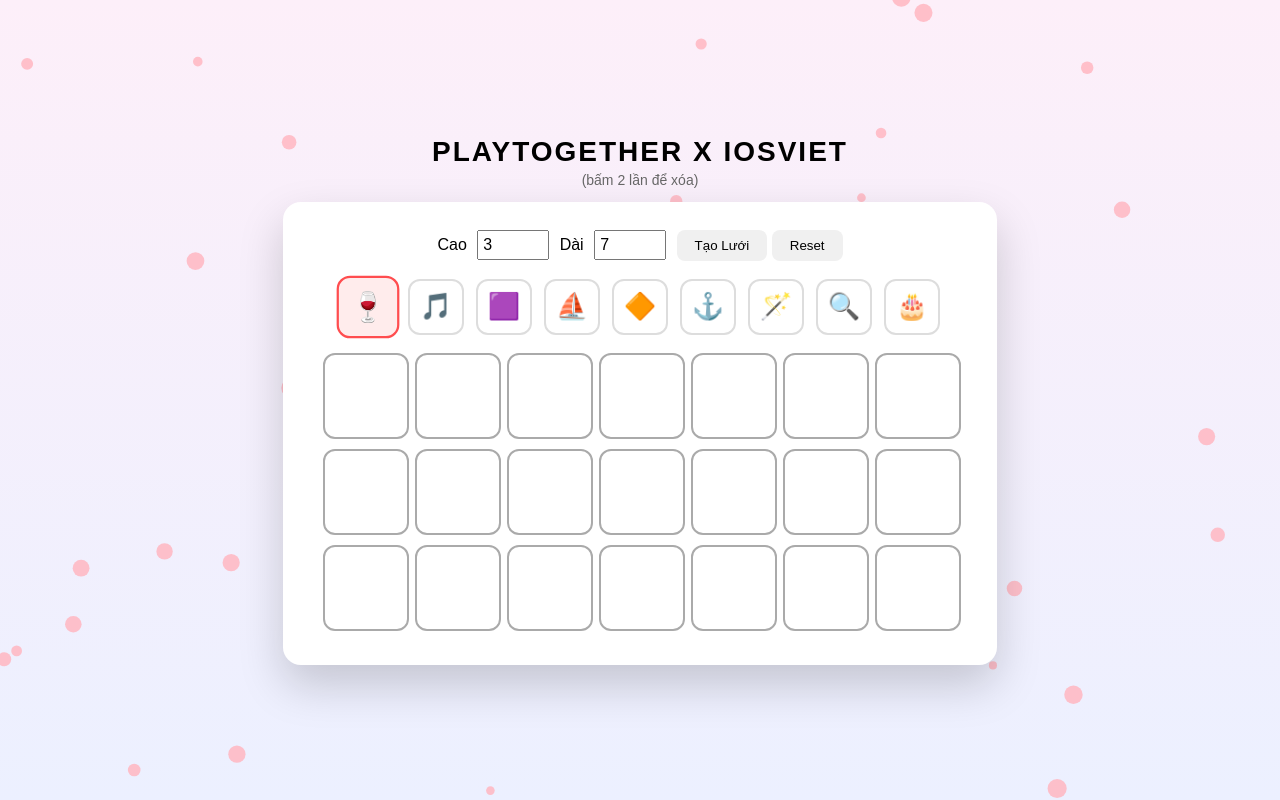
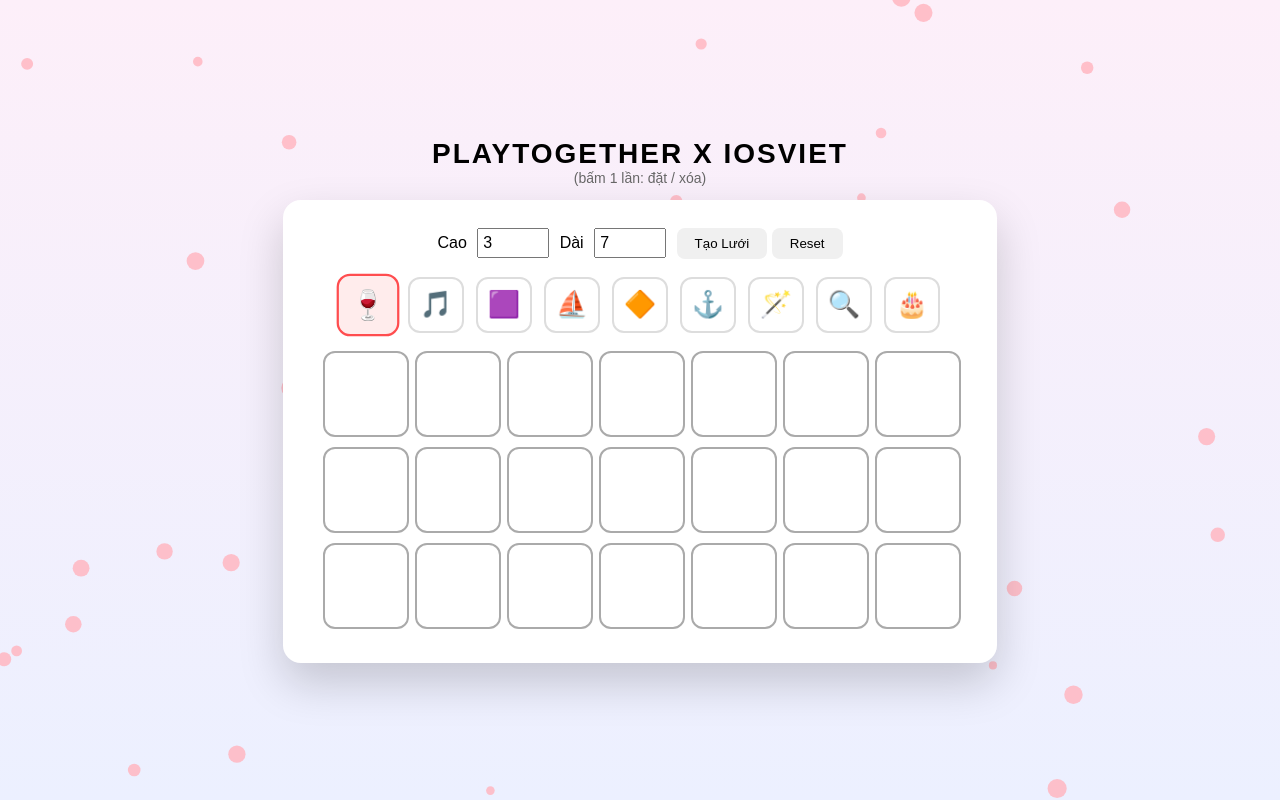
Before and after one commit to PHUONGIOSVIET/puzzle-web-backend, a website: page index.html in a window 1280 px wide. Both pictures are taken after a click on the button "Tạo Lưới". Drawn offline with Linux system fonts and the light colour scheme.

Commit message:
Add files via upload

```diff
--- a/index.html
+++ b/index.html
@@ -28,18 +28,13 @@
   position:relative;
   z-index:1;
 }
-
-/* ===== KHỐI CHỨA ===== */
-.container{
-  text-align:center;
-}
+.container{text-align:center}
 
 /* ===== TIÊU ĐỀ ===== */
 .title{
   font-size:28px;
   font-weight:bold;
   letter-spacing:2px;
-  margin-bottom:4px;
 }
 .subtitle{
   font-size:14px;
@@ -118,7 +113,6 @@
   cursor:pointer;
   background:#fff;
   user-select:none;
-  transition:.15s;
 }
 .cell.pop{
   animation:pop .25s ease;
@@ -137,12 +131,10 @@
 <div class="wrapper">
   <div class="container">
 
-    <!-- ===== CHỮ PHÍA TRÊN ===== -->
     <div class="title">PLAYTOGETHER X IOSVIET</div>
-    <div class="subtitle">(bấm 2 lần để xóa)</div>
+    <div class="subtitle">(bấm 1 lần: đặt / xóa)</div>
 
     <div class="app">
-
       <div class="controls">
         Cao <input id="rows" type="number" value="3" min="1">
         Dài <input id="cols" type="number" value="7" min="1">
@@ -152,13 +144,13 @@
 
       <div class="toolbar" id="toolbar"></div>
       <div class="grid" id="grid"></div>
+    </div>
 
-    </div>
   </div>
 </div>
 
 <script>
-/* ===== ICONS ===== */
+/* ===== ICONS (ĐẦY ĐỦ) ===== */
 const icons = ["🍷","🎵","🟪","⛵","🔶","⚓","🪄","🔍","🎂"];
 let currentIcon = icons[0];
 let gridData = [];
@@ -194,19 +186,15 @@
     cell.className="cell";
     cell.textContent=v;
 
-    // CLICK 1 LẦN: ĐẶT ICON
+    // ✅ 1 CLICK: toggle đặt / xóa
     cell.onclick=()=>{
       if(gridData[i]===""){
         gridData[i]=currentIcon;
         cell.classList.add("pop");
         setTimeout(()=>cell.classList.remove("pop"),200);
-        render();
+      }else{
+        gridData[i]="";
       }
-    };
-
-    // DOUBLE CLICK: XÓA ICON
-    cell.ondblclick=()=>{
-      gridData[i]="";
       render();
     };
 
@@ -222,11 +210,13 @@
 /* ===== HOA RƠI ===== */
 const canvas=document.getElementById("flowers");
 const ctx=canvas.getContext("2d");
+
 function resize(){
   canvas.width=innerWidth;
   canvas.height=innerHeight;
 }
-resize(); addEventListener("resize",resize);
+resize();
+addEventListener("resize",resize);
 
 const petals=Array.from({length:45},()=>({
   x:Math.random()*canvas.width,
```
